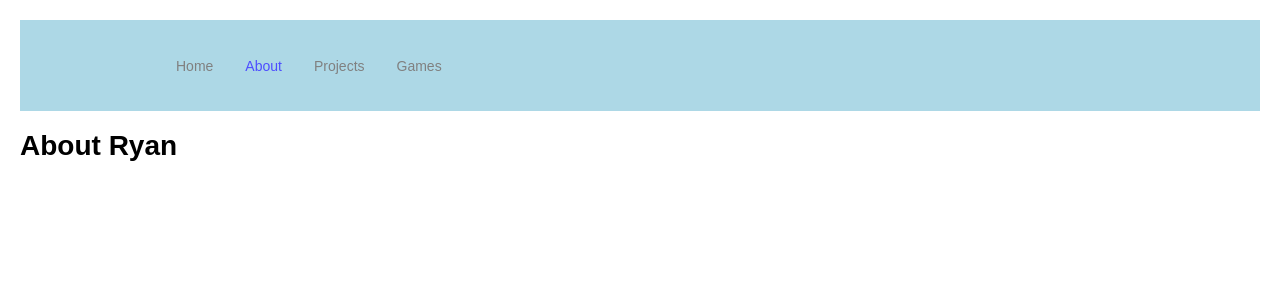
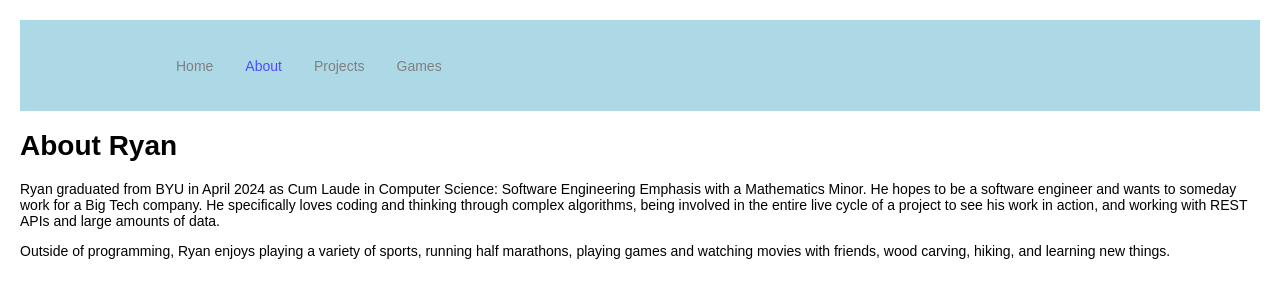
Before and after one commit to ninja1219/ryans-website, a React (Create React App) app: page /about in a window 1280 px wide. Shown: the top 300 px of the page. Built offline with nearby package versions, Linux system fonts and the light colour scheme.

Commit message:
Update home and about pages

```diff
--- a/src/pages/about.js
+++ b/src/pages/about.js
@@ -4,6 +4,17 @@ const About = () => {
     return (
         <div>
             <h1>About Ryan</h1>
+            <p>
+                Ryan graduated from BYU in April 2024 as Cum Laude in Computer Science: Software Engineering Emphasis
+                with a Mathematics Minor. He hopes to be a software engineer and wants to someday work for a Big Tech
+                company. He specifically loves coding and thinking through complex algorithms, being involved in the
+                entire live cycle of a project to see his work in action, and working with REST APIs and large amounts
+                of data.
+            </p>
+            <p>
+                Outside of programming, Ryan enjoys playing a variety of sports, running half marathons, playing games
+                and watching movies with friends, wood carving, hiking, and learning new things.
+            </p>
         </div>
     );
 };
--- a/src/pages/index.js
+++ b/src/pages/index.js
@@ -4,8 +4,15 @@ const Home = () => {
     return (
         <div>
             <h1>Home Page</h1>
-            <p>This website is for introducing Ryan Meyer, showcasing his experience and
-                skills, and building fun games and software engineering projects.</p>
+            <p>
+                This website is for introducing Ryan Meyer, showcasing his experience and
+                skills, and building fun games and software engineering projects.
+            </p>
+
+            <div style={{"display": "flex", "flex-direction": "column"}}>
+                <a href="https://www.linkedin.com/in/ryan-meyer-74a165244/">LinkedIn Profile</a>
+                <a href="https://github.com/ninja1219">GitHub Profile</a>
+            </div>
         </div>
     );
 };
```
